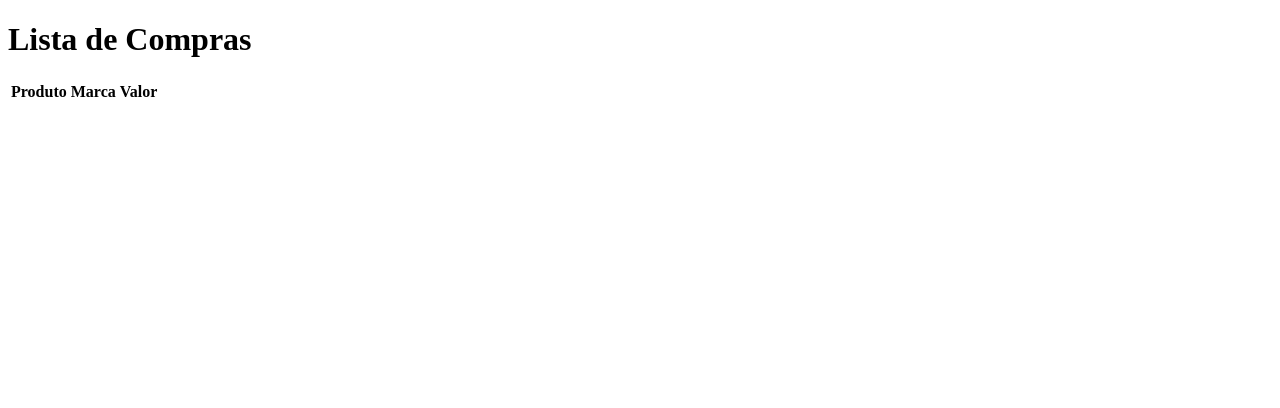
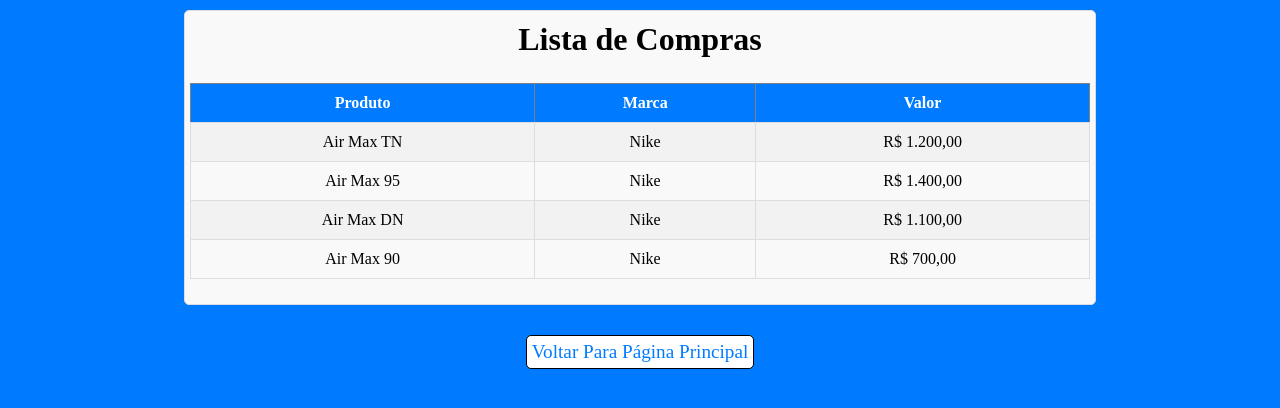
Before and after one commit to kawanmoura/php-fic-senai-2, a plain HTML site: page 19-03/produtos.html in a window 1280 px wide. Drawn offline with Linux system fonts and the light colour scheme.

Commit message:
sport elevate

```diff
--- /dev/null
+++ b/19-03/produtos.css
@@ -0,0 +1,69 @@
+* {
+    margin: 0;
+    padding: 5px;
+    text-align: center;
+}
+
+body {
+    background-color: #007bff;
+}
+
+.container {
+    text-align: center;
+    margin: auto;
+    padding: 5px;
+    max-width: 900px;
+    background-color: #f9f9f9;
+    border: 1px solid #ddd;
+    border-radius: 5px;
+}
+
+table {
+    width: 100%;
+    border-collapse: collapse;
+    margin: 20px 0;
+    text-align: center;
+}
+
+table th {
+    background-color: #007bff;
+    color: white;
+    padding: 10px;
+}
+
+table td {
+    padding: 10px;
+    border: 1px solid #ddd;
+}
+
+table tr:nth-child(even) {
+    background-color: #f2f2f2;
+}
+
+table tr:hover {
+    background-color: #e9ecef;
+}
+
+.voltar-p {
+    background-color: #007bff;
+    color: #007bff;
+    border: none;
+    padding: 8px 10px;
+    border-radius: 4px;
+    cursor: pointer;
+    display: inline-block;
+    font-size: 1.2em;
+    transition: color 0.3s ease;
+    text-decoration: none;
+    margin: 30px;
+    padding: 5px;
+    max-width: 900px;
+    background-color: #ffffff;
+    border: 1px solid #000000;
+    border-radius: 5px;
+}
+
+.voltar-p:hover {
+    color: #000000;
+    text-decoration: underline;
+}
--- a/19-03/produtos.html
+++ b/19-03/produtos.html
@@ -4,18 +4,41 @@
     <meta charset="UTF-8">
     <meta name="viewport" content="width=device-width, initial-scale=1.0">
     <title>Produtos</title>
+    <link rel="stylesheet" href="produtos.css">
 </head>
 <body>
     <div class="container">
         <h1>Lista de Compras</h1>
-        <table>
+            <table border="1">
                 <tr>
                     <th>Produto</th>
                     <th>Marca</th>
                     <th>Valor</th>
                 </tr>
+                <tr>
+                    <td>Air Max TN</td>
+                    <td>Nike</td>
+                    <td>R$ 1.200,00</td>
+                </tr>
+                <tr>
+                    <td>Air Max 95</td>
+                    <td>Nike</td>
+                    <td>R$ 1.400,00</td>
+                </tr>
+                <tr>
+                    <td>Air Max DN</td>
+                    <td>Nike</td>
+                    <td>R$ 1.100,00</td>
+                </tr>
+                <tr>
+                    <td>Air Max 90</td>
+                    <td>Nike</td>
+                    <td>R$ 700,00</td>
+                </tr>
             </table>
+
         </div>
 
+        <a href="outra.html" class="voltar-p">Voltar Para Página Principal</a>
 </body>
 </html>
```
Also changed, not shown: 19-03/outra.css (+16 -1 lines), 19-03/outra.html (+1 -1 lines). Lines whose indentation alone changed are shown as unchanged.
